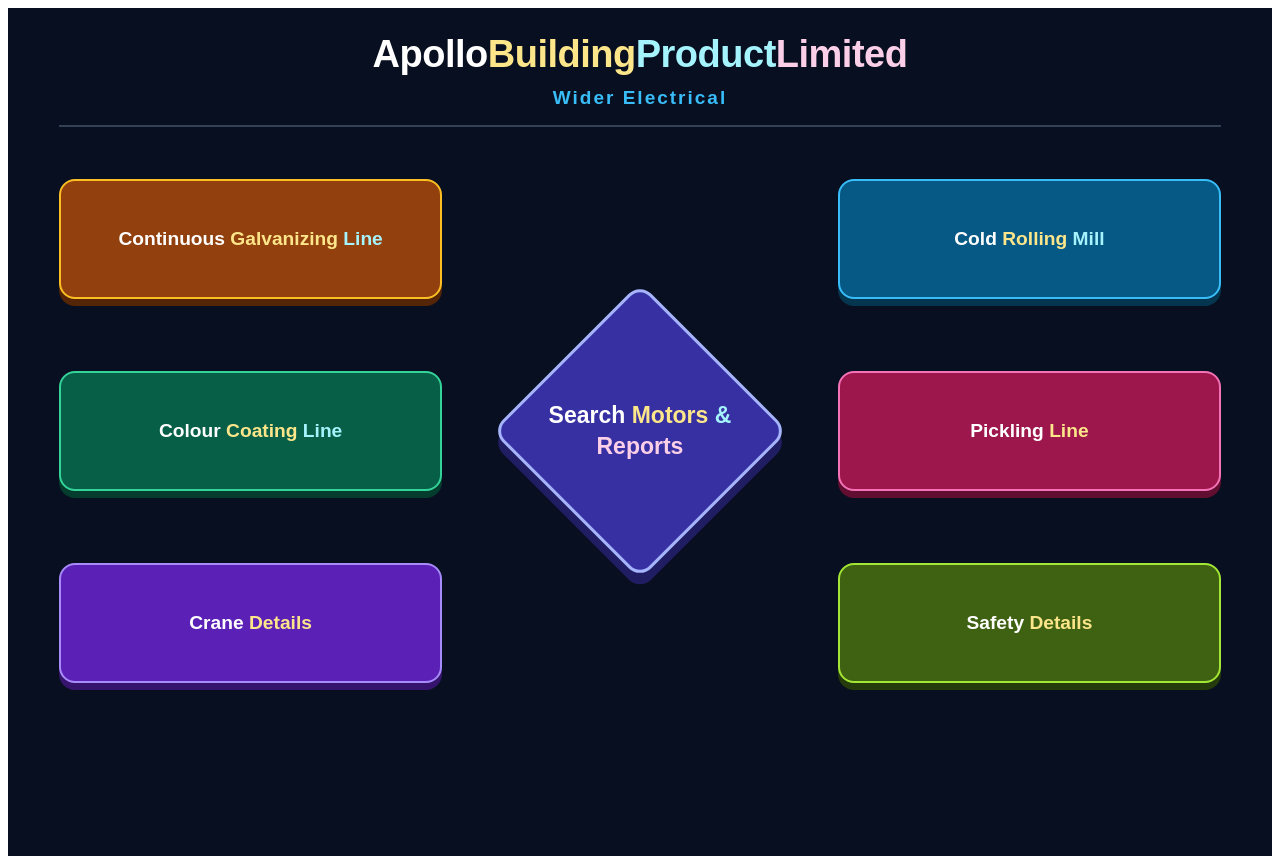
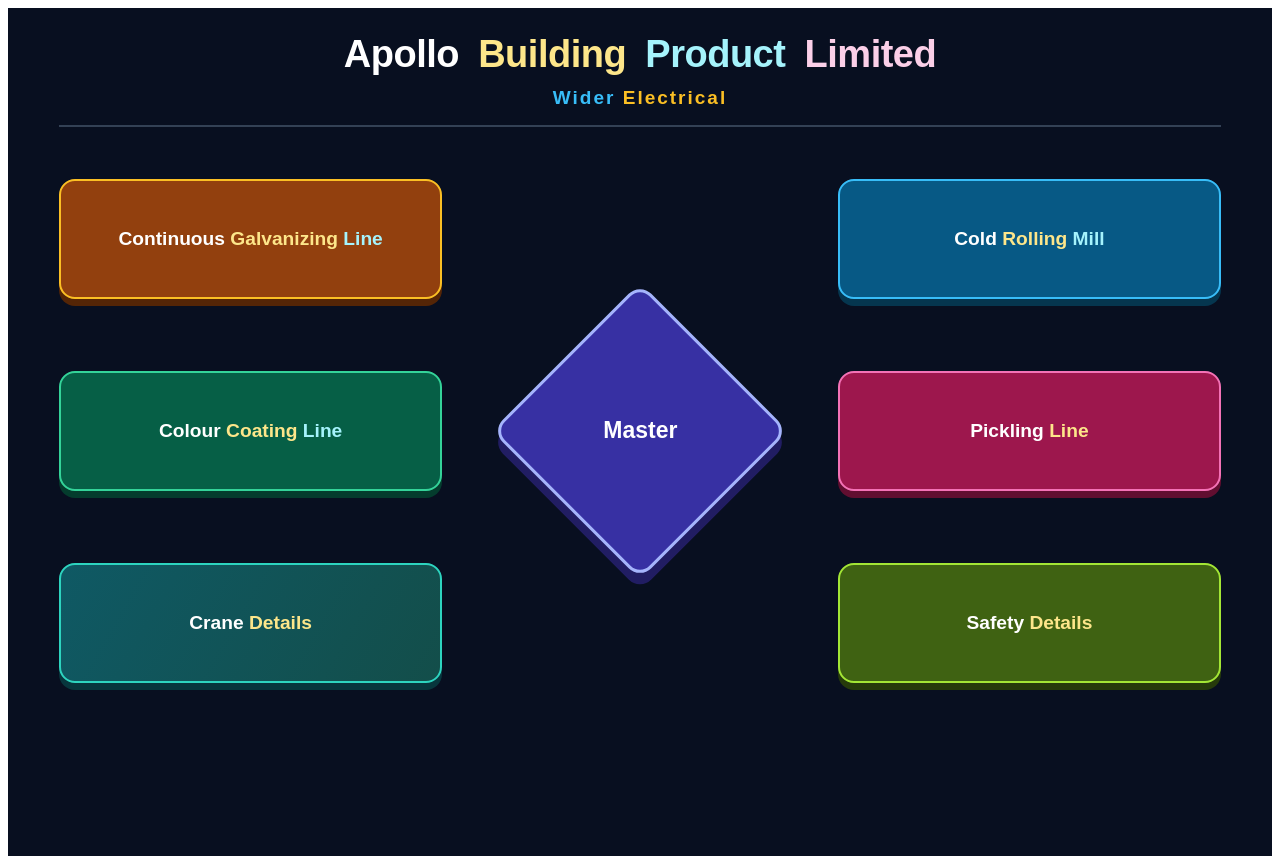
Before and after one commit to satishkumar123123/steel-plant-frontend, a React (Create React App) app: page / in a window 1280 px wide. Built offline with nearby package versions, Linux system fonts and the light colour scheme.

Commit message:
Rename home hub Master and refine brand spacing and crane colours

```diff
--- a/src/pages/SteelPlantDashboard.css
+++ b/src/pages/SteelPlantDashboard.css
@@ -23,3 +23,5 @@
  .apollo-report-content{width:180px}.apollo-report strong{font-size:21px}
 }
 @media(min-width:851px) and (max-width:1150px){.apollo-report{width:180px;height:180px}.apollo-report-content{width:180px}.apollo-report strong{font-size:21px}}
+
+.apollo-brand h1{display:flex;flex-wrap:wrap;justify-content:center;column-gap:clamp(10px,1.5vw,22px);row-gap:5px}.apollo-crane{--panel:#0f5964;--edge:#2dd4bf;--base:#07363d;background:linear-gradient(120deg,#0f5964,#134e4a)}
--- a/src/pages/SteelPlantDashboard.jsx
+++ b/src/pages/SteelPlantDashboard.jsx
@@ -11,9 +11,9 @@
 const wordColours=['#ffffff','#fde68a','#a5f3fc','#fbcfe8','#d9f99d'];
 function ColourWords({text}){return text.split(' ').map((word,i)=><span key={i} style={{color:wordColours[i%wordColours.length]}}>{word}{' '}</span>);}
 export default function SteelPlantDashboard(){return <main className="apollo-home">
- <header className="apollo-brand"><h1><ColourWords text="Apollo Building Product Limited"/></h1><p>Wider Electrical</p></header>
+ <header className="apollo-brand"><h1><ColourWords text="Apollo Building Product Limited"/></h1><p><span style={{color:"#38bdf8"}}>Wider</span>{" "}<span style={{color:"#fbbf24"}}>Electrical</span></p></header>
  <nav className="apollo-hub" aria-label="Plant sections and reports">
-  <Link to="/motors/search" className="apollo-report"><span className="apollo-report-content"><strong><ColourWords text="Search Motors & Reports"/></strong></span></Link>
+  <Link to="/motors/search" className="apollo-report"><span className="apollo-report-content"><strong><ColourWords text="Master"/></strong></span></Link>
   {sections.map(s=><Link key={s.key} to={s.path} className={`apollo-card apollo-${s.key}`}><h2><ColourWords text={s.title}/></h2></Link>)}
  </nav>
  </main>;}
```
